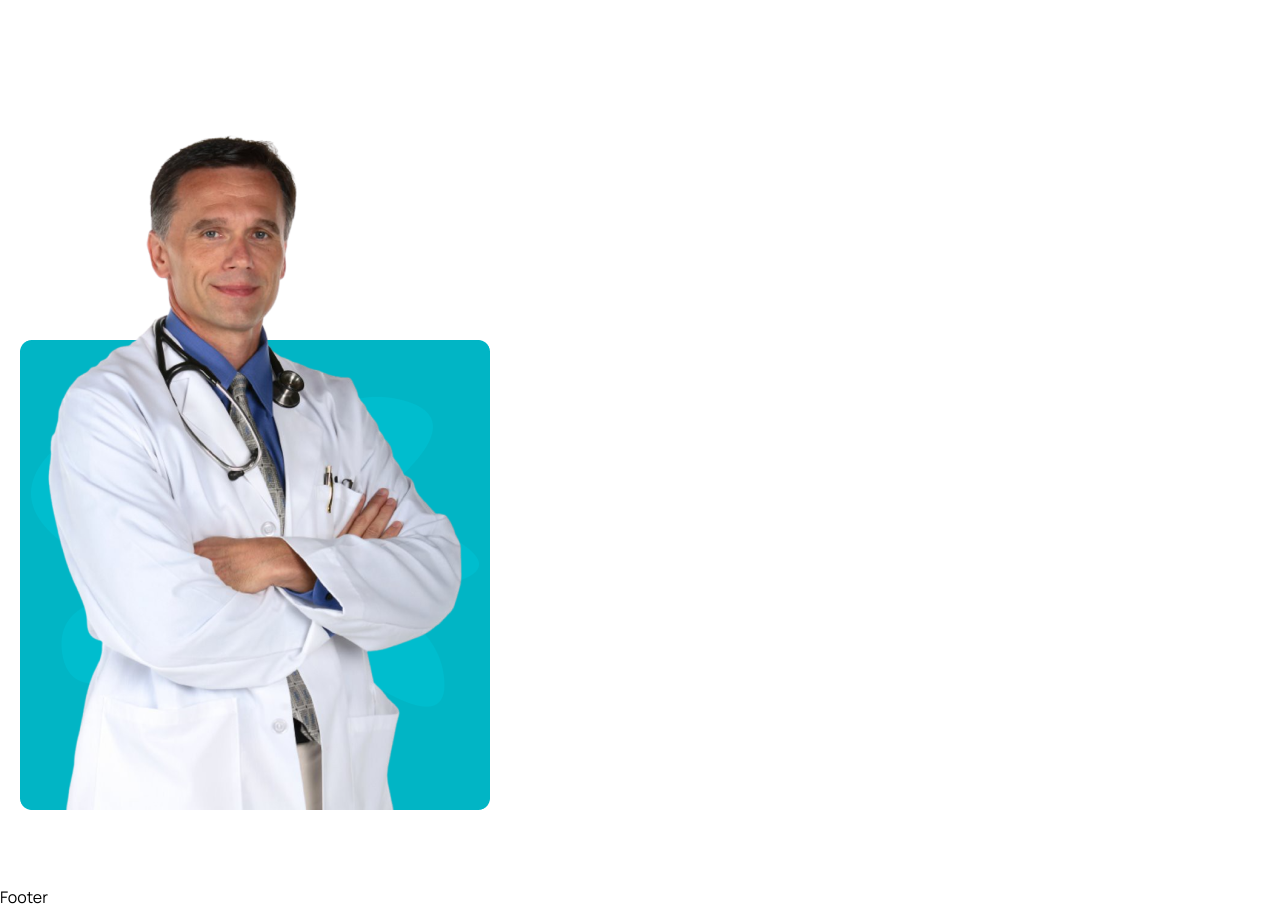
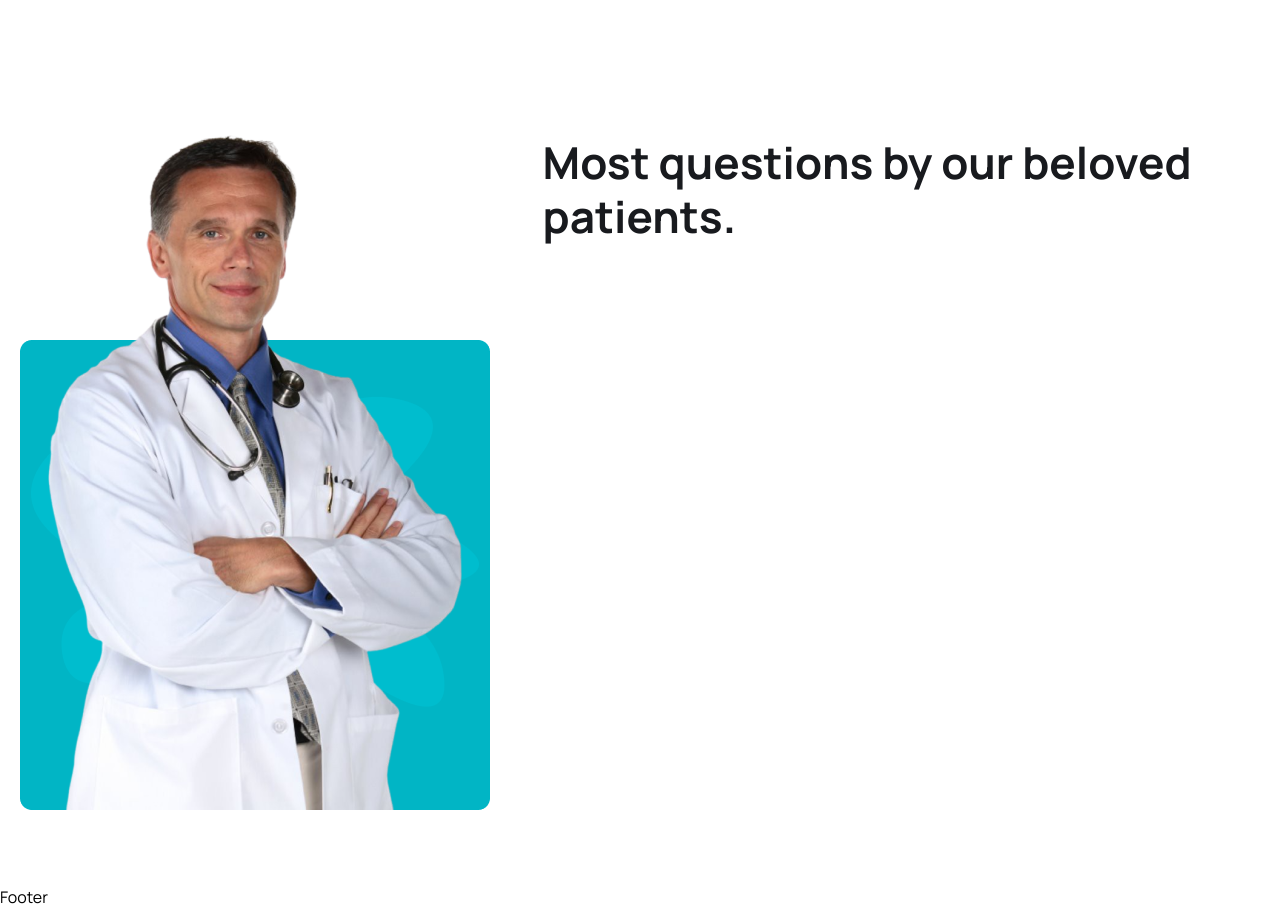
Before and after one commit to aroraadivya/Mern-Stack-Medicare, a React (Vite) app in the folder frontend/: page / in a window 1280 px wide. Shown: the part 4680-5589 px from the top of the page. Built offline with nearby package versions, Linux system fonts and the light colour scheme.

Commit message:
Add heading for patient FAQs section in Home component

```diff
--- a/frontend/src/pages/Home.jsx
+++ b/frontend/src/pages/Home.jsx
@@ -237,6 +237,10 @@ const Home = () => {
                 <div className='container'>
                     <div className='flex justify-between gap=[50px] lg:gap-0'>
                         <div className='w-1/2 hidden md:block'><img src={faqImg} alt=''/></div>
+
+                        <div>
+                            <h2 className='heading'>Most questions by our beloved patients.</h2>
+                        </div>
                     </div>
                 </div>
             </section>
```
